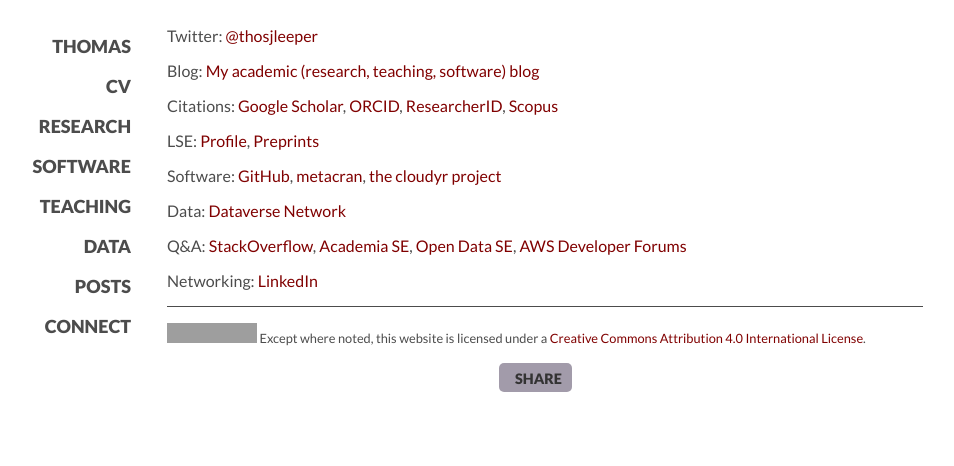
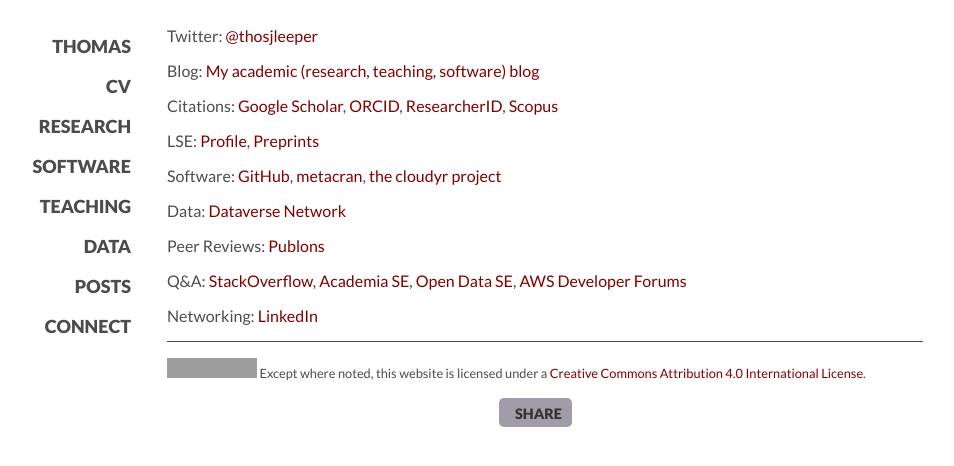
Before and after one commit to leeper/leeper.github.io, a Jekyll site: the page built from contact.md, in a window 1280 px wide. Shown: the top 466 px of the page, without its empty margins (95-1049 px from the left). Built offline with Jekyll 4.4.1, drawn with Linux system fonts in a browser that asks for light colours; some web fonts are replaced; grey boxes are pictures that could not be loaded.

Commit message:
add Publons link

```diff
--- a/contact.md
+++ b/contact.md
@@ -16,6 +16,8 @@
 
 Data: [Dataverse Network](https://dataverse.harvard.edu/dataverse/leeper)
 
+Peer Reviews: [Publons](https://publons.com/a/634082/)
+
 Q&A: [StackOverflow](http://stackoverflow.com/users/2338862/thomas), [Academia SE](http://academia.stackexchange.com/users/6984/thomas), [Open Data SE](http://opendata.stackexchange.com/users/2085/thomas), [AWS Developer Forums](https://forums.aws.amazon.com/profile.jspa?userID=187779)
 
 Networking: [LinkedIn](http://www.linkedin.com/in/thomasjleeper)
```
